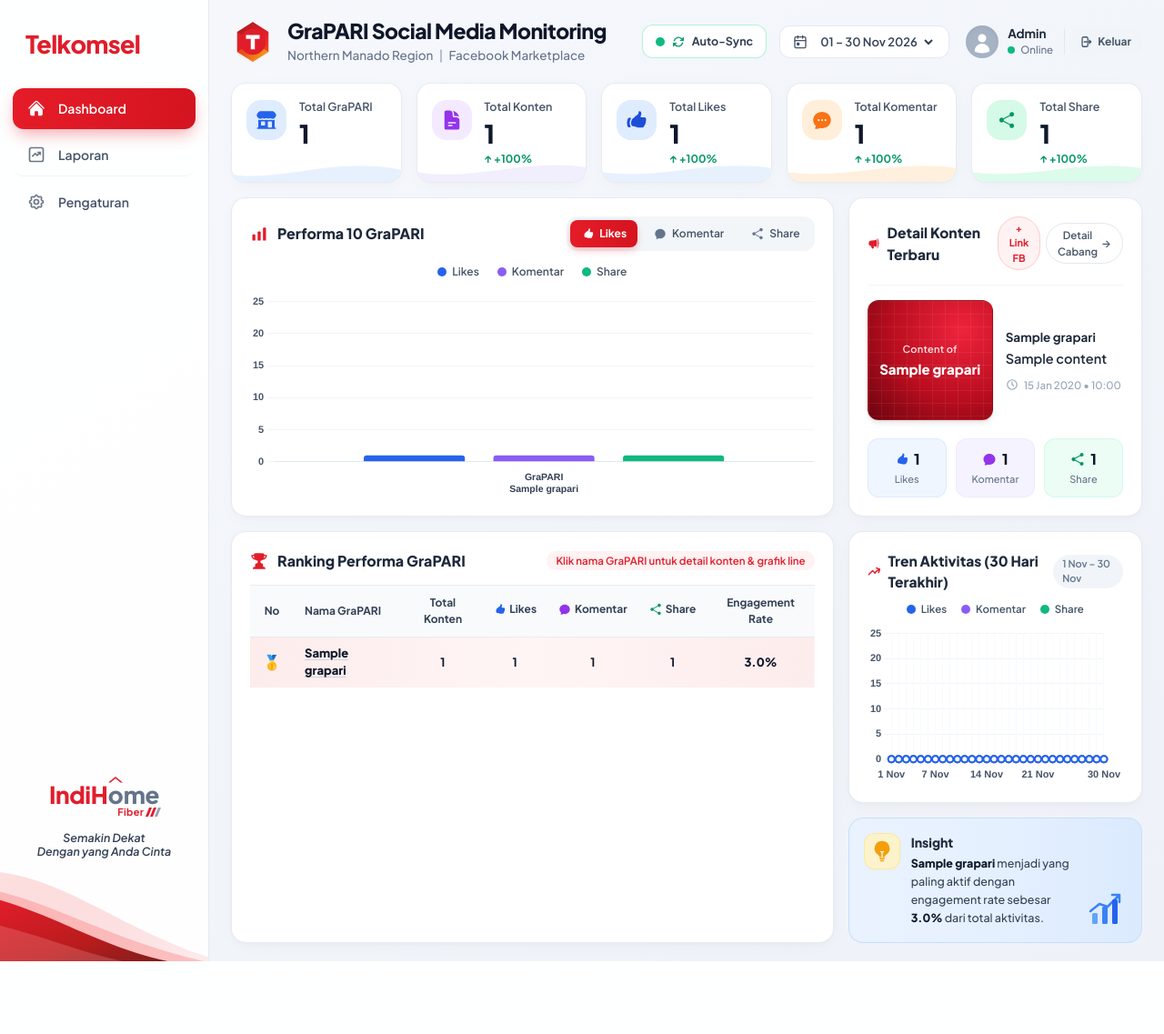
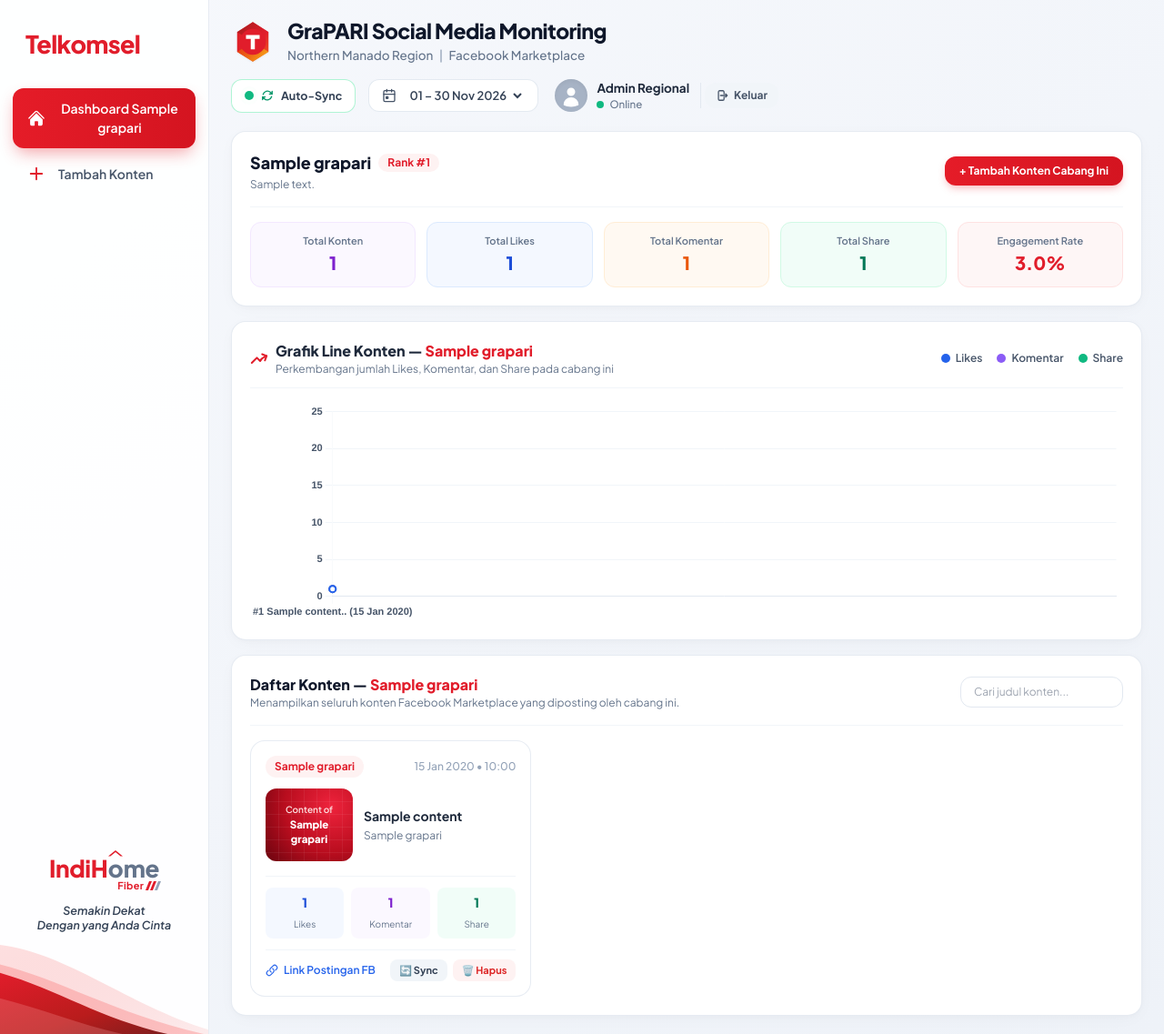
Before and after one commit to andi-fkri/grapari-sosmed, a Laravel app: page / in a window 1280 px wide. Shown: the whole page at 91% size. Before the commit the page ends 1057 px from the top, so only its background shows below. Run offline with Laravel 12, Linux system fonts and the light colour scheme; a user stored in the database is signed in; tables that the repository leaves empty hold one stand-in row (values such as "Sample post"); parts of the project's set-up code (start-up, migrations or seed data) failed here and were passed over; some libraries are stand-ins or nearby versions.

Commit message:
Add 10 GraPARI branch user logins and dedicated branch dashboard

```diff
--- a/app/Http/Controllers/DashboardController.php
+++ b/app/Http/Controllers/DashboardController.php
@@ -33,7 +33,12 @@ class DashboardController extends Controller
         $topGrapari = $graparis->sortByDesc(fn (Grapari $g) => $g->likes + $g->comments + $g->direct_chats)->first()
             ?? $graparis->first();
         $activeTab = $request->query('tab', 'dashboard');
-        $selectedGrapariId = $request->query('grapari');
+
+        $isBranchUser = $request->session()->get('grapari_role') === 'branch'
+            && $request->session()->get('grapari_branch_id');
+        $branchGrapariId = $isBranchUser ? (int) $request->session()->get('grapari_branch_id') : null;
+        $branchGrapari = $branchGrapariId ? $graparis->firstWhere('id', $branchGrapariId) : null;
+        $selectedGrapariId = $isBranchUser ? $branchGrapariId : $request->query('grapari');
 
         return view('dashboard', compact(
             'graparis',
@@ -43,7 +48,9 @@ class DashboardController extends Controller
             'summary',
             'topGrapari',
             'activeTab',
-            'selectedGrapariId'
+            'selectedGrapariId',
+            'isBranchUser',
+            'branchGrapari'
         ));
     }
 
@@ -149,8 +156,12 @@ class DashboardController extends Controller
             SocialContent::query()->update(['is_featured' => false]);
         }
 
+        $targetGrapariId = ($request->session()->get('grapari_role') === 'branch' && $request->session()->get('grapari_branch_id'))
+            ? (int) $request->session()->get('grapari_branch_id')
+            : (int) $validated['grapari_id'];
+
         SocialContent::create([
-            'grapari_id' => $validated['grapari_id'],
+            'grapari_id' => $targetGrapariId,
             'post_url' => $validated['post_url'] ?? null,
             'title' => $title,
             'campaign_tag' => $campaignTag,
@@ -166,7 +177,7 @@ class DashboardController extends Controller
 
         $this->recalculateAllGrapariAndTrendMetrics();
 
-        return redirect()->route('dashboard', ['grapari' => $validated['grapari_id']])
+        return redirect()->route('dashboard', ['grapari' => $targetGrapariId])
             ->with('success', 'Konten Facebook Marketplace berhasil ditambahkan & seluruh grafik diperbarui!');
     }
 
--- a/resources/views/dashboard.blade.php
+++ b/resources/views/dashboard.blade.php
@@ -87,6 +87,24 @@
 
             <!-- Navigation Menu -->
             <nav class="px-3.5 space-y-1.5 mt-1">
+                @if(!empty($isBranchUser) && !empty($branchGrapari))
+                    <button type="button" onclick="openGrapariDetail({{ $branchGrapari->id }})" id="nav-branch-dashboard"
+                        class="w-full flex items-center gap-3.5 px-4 py-3 rounded-xl text-[14px] font-semibold transition-all duration-200 nav-active cursor-pointer">
+                        <svg class="w-5 h-5 shrink-0" viewBox="0 0 24 24" fill="currentColor">
+                            <path d="M11.47 3.841a.75.75 0 0 1 1.06 0l8.69 8.69a.75.75 0 1 0 1.06-1.061l-8.689-8.69a2.25 2.25 0 0 0-3.182 0l-8.69 8.69a.75.75 0 1 0 1.061 1.06l8.69-8.689Z" />
+                            <path d="m12 5.432 8.159 8.159c.03.03.06.058.091.086v6.198c0 1.035-.84 1.875-1.875 1.875H15a.75.75 0 0 1-.75-.75v-4.5a.75.75 0 0 0-.75-.75h-3a.75.75 0 0 0-.75.75V21a.75.75 0 0 1-.75.75H5.625a1.875 1.875 0 0 1-1.875-1.875v-6.198a2.29 2.29 0 0 0 .091-.086L12 5.432Z" />
+                        </svg>
+                        <span>Dashboard {{ $branchGrapari->short_name }}</span>
+                    </button>
+
+                    <button type="button" onclick="openAddContentModal({{ $branchGrapari->id }})" id="nav-branch-add"
+                        class="w-full flex items-center gap-3.5 px-4 py-3 rounded-xl text-[14px] font-semibold transition-all duration-200 text-slate-600 hover:bg-slate-100/80 cursor-pointer">
+                        <svg class="w-5 h-5 shrink-0 text-[#E11D2B]" fill="none" viewBox="0 0 24 24" stroke="currentColor" stroke-width="2.2">
+                            <path stroke-linecap="round" stroke-linejoin="round" d="M12 4.5v15m7.5-7.5h-15" />
+                        </svg>
+                        <span>Tambah Konten</span>
+                    </button>
+                @else
                     <button type="button" onclick="switchTab('dashboard')" id="nav-dashboard"
                         class="w-full flex items-center gap-3.5 px-4 py-3 rounded-xl text-[14px] font-semibold transition-all duration-200 {{ $activeTab === 'dashboard' ? 'nav-active' : 'text-slate-600 hover:bg-slate-100/80' }}">
                         <svg class="w-5 h-5 shrink-0" viewBox="0 0 24 24" fill="currentColor">
@@ -114,6 +132,7 @@
                         </svg>
                         <span>Pengaturan</span>
                     </button>
+                @endif
             </nav>
         </div>
 
@@ -716,32 +735,36 @@
         </main>
 
         <!-- ==================== DRILL-DOWN VIEW: DETAIL KONTEN & GRAFIK LINE PER GRAPARI ==================== -->
-        <section id="tab-grapari-detail" class="hidden space-y-4">
+        <section id="tab-grapari-detail" class="{{ !empty($isBranchUser) ? 'block' : 'hidden' }} space-y-4">
             <!-- Top Header & Branch Switcher Card -->
             <div class="card-glass rounded-2xl p-5">
                 <div class="flex flex-wrap items-center justify-between gap-4 pb-4 border-b border-slate-100">
                     <div class="flex items-center gap-3">
+                        @if(empty($isBranchUser))
                             <button type="button" onclick="closeGrapariDetail()"
                                 class="inline-flex items-center gap-1.5 px-3.5 py-2 rounded-xl border border-slate-200 bg-white hover:bg-slate-50 text-xs font-bold text-slate-700 transition cursor-pointer shadow-2xs">
                                 <span>←</span>
                                 <span>Kembali ke Dashboard</span>
                             </button>
+                        @endif
                         <div>
                             <div class="flex items-center gap-2">
-                                <h2 id="detail-grapari-title" class="text-lg font-extrabold text-slate-900">GraPARI Manado</h2>
-                                <span id="detail-grapari-rank-badge" class="px-2.5 py-0.5 rounded-full text-xs font-bold bg-red-50 text-[#E11D2B]">Rank #1</span>
-                            </div>
-                            <p id="detail-grapari-address" class="text-xs text-slate-500 mt-0.5">Jl. Piere Tendean (Boulevard), Sario Tumpaan, Kota Manado</p>
+                                <h2 id="detail-grapari-title" class="text-lg font-extrabold text-slate-900">{{ $branchGrapari->name ?? 'GraPARI Manado' }}</h2>
+                                <span id="detail-grapari-rank-badge" class="px-2.5 py-0.5 rounded-full text-xs font-bold bg-red-50 text-[#E11D2B]">Rank #{{ $branchGrapari->rank ?? 1 }}</span>
+                            </div>
+                            <p id="detail-grapari-address" class="text-xs text-slate-500 mt-0.5">{{ $branchGrapari->address ?? 'Jl. Piere Tendean (Boulevard), Sario Tumpaan, Kota Manado' }}</p>
                         </div>
                     </div>
 
                     <div class="flex items-center gap-2.5">
+                        @if(empty($isBranchUser))
                             <select id="detailGrapariSwitcher" onchange="openGrapariDetail(Number(this.value))"
                                 class="px-3 py-2 rounded-xl border border-slate-200 bg-slate-50 text-xs font-bold text-slate-700 focus:outline-none focus:border-red-500 cursor-pointer">
                                 @foreach($graparis as $g)
                                     <option value="{{ $g->id }}">{{ $g->name }}</option>
                                 @endforeach
                             </select>
+                        @endif
                         <button type="button" onclick="openAddContentModal(currentSelectedGrapariId)"
                             class="pill-active-red px-4 py-2 rounded-xl text-xs font-bold flex items-center gap-1.5 cursor-pointer">
                             <span>+ Tambah Konten Cabang Ini</span>
@@ -1010,12 +1033,19 @@
         <form action="{{ route('contents.store') }}" method="POST" class="mt-4 space-y-4">
             @csrf
             <div>
-                <label class="block text-xs font-bold text-slate-700 mb-1">1. Pilih Cabang GraPARI</label>
+                <label class="block text-xs font-bold text-slate-700 mb-1">1. Cabang GraPARI</label>
+                @if(!empty($isBranchUser) && !empty($branchGrapari))
+                    <input type="hidden" id="modalGrapariSelect" name="grapari_id" value="{{ $branchGrapari->id }}">
+                    <div class="w-full px-3.5 py-2.5 rounded-xl border border-slate-200 bg-slate-100 text-sm font-bold text-slate-800">
+                        {{ $branchGrapari->name }}
+                    </div>
+                @else
                     <select id="modalGrapariSelect" name="grapari_id" required class="w-full px-3 py-2.5 rounded-xl border border-slate-200 text-sm font-medium focus:outline-none focus:border-red-500">
                         @foreach($graparis as $g)
                             <option value="{{ $g->id }}">{{ $g->name }}</option>
                         @endforeach
                     </select>
+                @endif
             </div>
 
             <!-- STEP 2: PASTE LINK FACEBOOK -->
```
Also changed, not shown: app/Http/Controllers/AuthController.php (+57 -4 lines), tests/Feature/ExampleTest.php (+19 -0 lines). Lines whose indentation alone changed are shown as unchanged.
